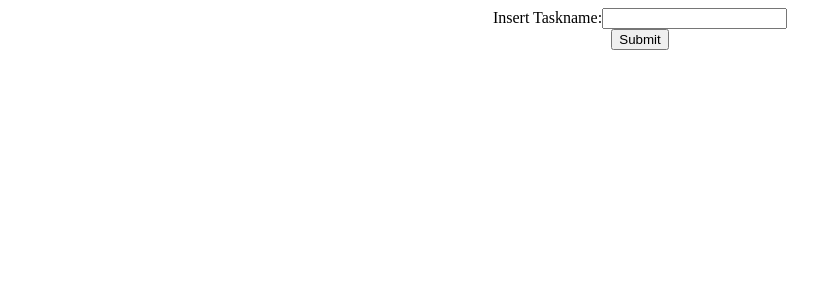
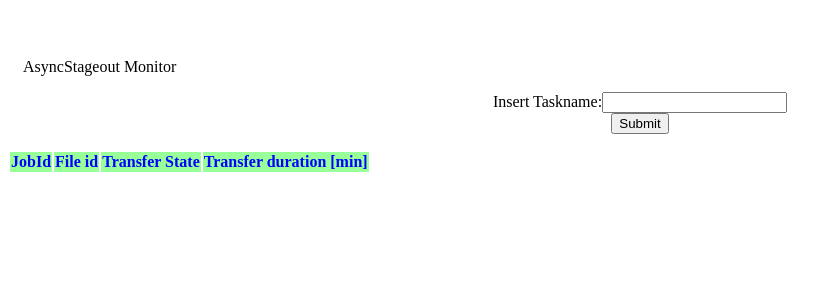
Before and after one commit to dciangot/DjangoIT, a Django app: page /TaskStatus/ in a window 1280 px wide. Shown: the top 300 px of the page, without its empty margins (0-840 px from the left). Run offline with Django 3.2, Linux system fonts and the light colour scheme; lists and menus that the app fills with data are empty; parts of the project's set-up code (start-up, migrations or seed data) failed here and were passed over.

Commit message:
version 0.1

```diff
--- a/TaskStatus/forms.py
+++ b/TaskStatus/forms.py
@@ -4,6 +4,7 @@ import re
 
 class NameForm(forms.Form):
     reg = re.compile('^[0-9]{6}_[0-9]{6}:\S+_crab_\S+$')
+    #reg = re.compile('^\S+$')
     task_name = forms.CharField(label='Insert Taskname',
                                 max_length=100,
                                 validators=[validators.RegexValidator(regex=reg, message='Invalid taskname')])
--- /dev/null
+++ b/TaskStatus/static/TaskStatus/style.css
@@ -0,0 +1,33 @@
+body {
+  padding-top: 50px;
+}
+starter {
+  padding: 40px 15px;
+  text-align: center;
+}
+
+tr:hover {background-color: #00cc00}
+th {
+    background-color: #99ff99;
+        color: blue;
+        }
+
+a:link {
+    text-decoration: none;
+}
+
+a:visited {
+    text-decoration: none;
+}
+
+a:link {
+    color: blue;
+}
+
+a:visited {
+    color: blue;
+}
+
+a:hover {
+    color: blue;
+}
--- /dev/null
+++ b/TaskStatus/templates/TaskStatus/document.html
@@ -0,0 +1 @@
+{{ doc }}
--- a/TaskStatus/templates/TaskStatus/index.html
+++ b/TaskStatus/templates/TaskStatus/index.html
@@ -1,3 +1,14 @@
+{% load sort %}
+{% load static %}
+<link rel="stylesheet" type="text/css" href="{% static 'TaskStatus/style.css' %}" />
+<!doctype html>
+<html>
+    <head>
+    </head>
+<starter>
+AsyncStageout Monitor
+</starter>
+<body>
 <form action="/TaskStatus/" method="get">
     <p style="text-align: center;">
     {{ form }} <br>
@@ -5,6 +16,37 @@
     </p>
 </form>
 
-<p style="text-align: center;">
-    {{ file_list }}
-</p>
+
+<div style="overflow-x:auto;">
+
+<table summary="no_orderDate">
+<tr>
+<th><a href="?{% url_replace request 'order_by' 'tm_jobid' '' %}">  JobId  </a></th>
+<th>  File id  </th>
+<th><a href="?{% url_replace request 'order_by' 'tm_transfer_state' '' %}">  Transfer State  </a></th>
+<th><a href="?{% url_replace request 'order_by' 'duration' '' %}">  Transfer duration [min] </a> </th>
+
+</tr>
+
+{% for file in file_list %}
+    <tr>
+    <td> <p style="text-align: center;"> {{ file.tm_jobid }} </p> </td>
+
+    <td><a href="{{ request.path }}{{ file.tm_id  }}"> {{ file.tm_id }} </a> </td>
+
+    <td> <p style="text-align: center;"> {{ file.tm_transfer_state }} </p> </td>
+
+    {% if file.tm_transfer_state == 'DONE' %}
+    <td> <p style="text-align: center;"> {{ file.duration }} </p> </td>
+    {% endif %}
+
+    </tr>
+{% endfor %}
+
+</table>
+
+</div>
+
+
+</body>
+</html>
--- /dev/null
+++ b/TaskStatus/templatetags/sort.py
@@ -0,0 +1,20 @@
+from urllib import urlencode
+from collections import OrderedDict
+from django import template
+
+register = template.Library()
+
+@register.simple_tag
+def url_replace(request, field, value, direction=''):
+    dict_ = request.GET.copy()
+
+    if field == 'order_by' and field in dict_.keys():
+      if dict_[field].startswith('-') and dict_[field].lstrip('-') == value:
+        dict_[field] = value
+      elif dict_[field].lstrip('-') == value:
+        dict_[field] = "-" + value
+      else:
+        dict_[field] = direction + value
+    else:
+      dict_[field] = direction + value
+    return urlencode(OrderedDict(sorted(dict_.items())))
--- a/TaskStatus/urls.py
+++ b/TaskStatus/urls.py
@@ -4,5 +4,5 @@ from . import views
 
 urlpatterns = [
         url(r'^$', views.index, name='index'),
-        url(r'^(?P<question_id>[\w]+)$', views.index, name='detail'),
+        url(r'^(?P<doc_id>[\S]+)$', views.document, name='document'),
             ]
--- a/TaskStatus/views.py
+++ b/TaskStatus/views.py
@@ -2,7 +2,29 @@ from django.shortcuts import render
 from django.http import HttpResponse
 from django.template import loader
 from .forms import NameForm
-from RESTInterface import getFileList
+from RESTInterface import getFileList,getDoc
+import json
+from operator import itemgetter
+
+TRANSFERDB_STATES = {0: "NEW",
+                     1: "ACQUIRED",
+                     2: "FAILED",
+                     3: "DONE",
+                     4: "RETRY",
+                     5: "SUBMITTED",
+                     6: "KILL",
+                     7: "KILLED"}
+
+def sortFields(listOf, field):
+    """
+    """
+    if field and '-' not in field:
+        listOf = sorted(listOf, key=itemgetter(field))
+    elif '-' in field:
+        listOf = sorted(listOf, key=itemgetter(field.replace('-','')), reverse=True)
+    return listOf
+
+
 # Create your views here.
 def index(request):
     """
@@ -10,28 +32,59 @@ def index(request):
     """
 
     taskname = ''
-
     if request.method == 'POST':
-        form = NameForm(request.POST)
+        pass
+    """
+        form = IDForm(request.POST)
 
         if form.is_valid():
-            taskname = request.POST.get('task_name', '')
-            return render(request, 'TaskStatus/index.html', {'form': form, 'taskname': taskname})
+            docId = request.POST.get('docId', '')
+            return render(request, 'TaskStatus/doc.html', {'form': form, 'docId': docId})
         else:
             return render(request, 'TaskStatus/index.html', {'form': form})
-
-    elif request.method == 'GET':
+    """
+    if request.method == 'GET':
         taskname = request.GET.get('task_name', '')
+        sort = request.GET.get('order_by', '')
 
         if taskname:
             form = NameForm(request.GET)
             if not form.is_valid():
                 return render(request, 'TaskStatus/index.html', {'form': form})
 
-            file_transfer_list = getFileList(taskname)
+            file_transfer_list = json.loads(getFileList(taskname))
 
-            return render(request, 'TaskStatus/index.html', {'form': form, 'file_list': file_transfer_list})
+            listOf = list()
+            for i in file_transfer_list['result']:
+                dicto = {}
+                for it, col in enumerate(file_transfer_list['desc']['columns']):
+                    if col == 'tm_transfer_state':
+                        dicto[col] = TRANSFERDB_STATES[i[it]]
+                    else:
+                        dicto[col] = i[it]
+
+                dicto['duration'] = (dicto['tm_last_update'] - dicto['tm_start_time'])/60
+                listOf.append(dicto)
+
+            listOf = sortFields(listOf, sort)
+
+            return render(request, 'TaskStatus/index.html', {'form': form, 'file_list': listOf})
 
         else:
             form = NameForm()
-            return render(request, 'TaskStatus/index.html', {'form': form})
+            return render(request, 'TaskStatus/index.html', {'form': form })
+
+
+def document(request, doc_id):
+    """
+    """
+    document = json.loads(getDoc(doc_id))
+
+    listOf = list()
+    for i in document['result']:
+        dicto = {}
+        for it, col in enumerate(document['desc']['columns']):
+            dicto[col] = i[it]
+
+        listOf.append(dicto)
+    return render(request, 'TaskStatus/document.html', {'doc': listOf })
--- a/home/templates/home/index.html
+++ b/home/templates/home/index.html
@@ -1,4 +1,7 @@
+
+{% load static %}
+<link rel="stylesheet" type="text/css" href="{% static 'TaskStatus/style.css' %}" />
 
 <a href="/TaskStatus"> CRAB Monitor </a><br>
 
-<a href="/Raspberry"> Raspberry </a><br>
+ <iframe align=middle  frameborder=0 height=600 width=800 src="https://meter.cern.ch/public/_plugin/kibana/#/dashboard/temp/CMS::ASOMetrics"></iframe>
```
Also changed, not shown: TaskStatus/RESTInterface.py (+61 -2 lines), home/static/home/style.css (added, +33 -0 lines), TaskStatus/templatetags/__init__.py (added).
